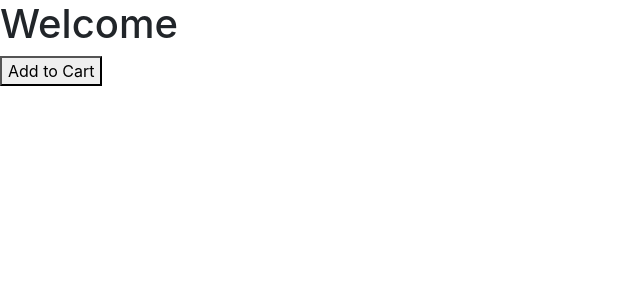
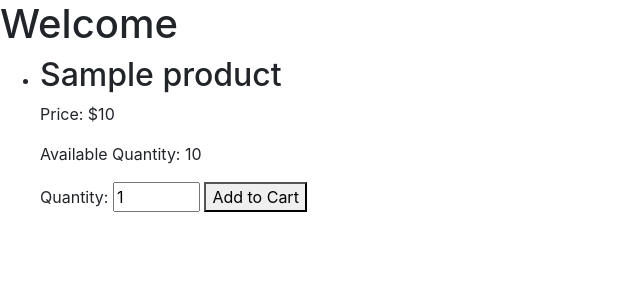
Before and after one commit to Arslanbaig84/Practicing-Foodshop, a Django app: template transactions/templates/transactions/menu.html in a window 1280 px wide. Shown: the part 56-356 px from the top of the page, without its empty margins (0-640 px from the left). Run offline with Django 4.2, Linux system fonts and the light colour scheme; the template is opened without the code that fills it: most values are stand-ins (such as "Sample title", 1, 10 or a date in 2020).

Commit message:
finally got the menu the way I wanted it

```diff
--- a/transactions/templates/transactions/menu.html
+++ b/transactions/templates/transactions/menu.html
@@ -6,13 +6,20 @@ Menu
 
 {% block body %}
 <h1>Welcome {{ request.user.email }}</h1>
-<form method="post" action="{% url 'menu' %}">
-    {% csrf_token %}
-    {% for field in form %}
-        <div>
-            {{ field.label_tag }} {{ field }}
-        </div>
+<ul>
+    {% for product in products %}
+        <li>
+            <h2>{{ product.product_name }}</h2>
+            <p>Price: ${{ product.product_price }}</p>
+            <p>Available Quantity: {{ product.product_quantity }}</p>
+            <!-- Form to add the product to the cart -->
+            <form method="POST" action="{% url 'menu' %}">
+                {% csrf_token %}
+                <label for="quantity">Quantity:</label>
+                <input type="number" name="quantity" value="1" min="1" max="{{ product.inventory_quantity }}">
+                <button type="submit">Add to Cart</button>
+            </form>
+        </li>
     {% endfor %}
-    <button type="submit">Add to Cart</button>
-</form>
+</ul>
 {% endblock %}
```
Also changed, not shown: transactions/views.py (+23 -2 lines).
